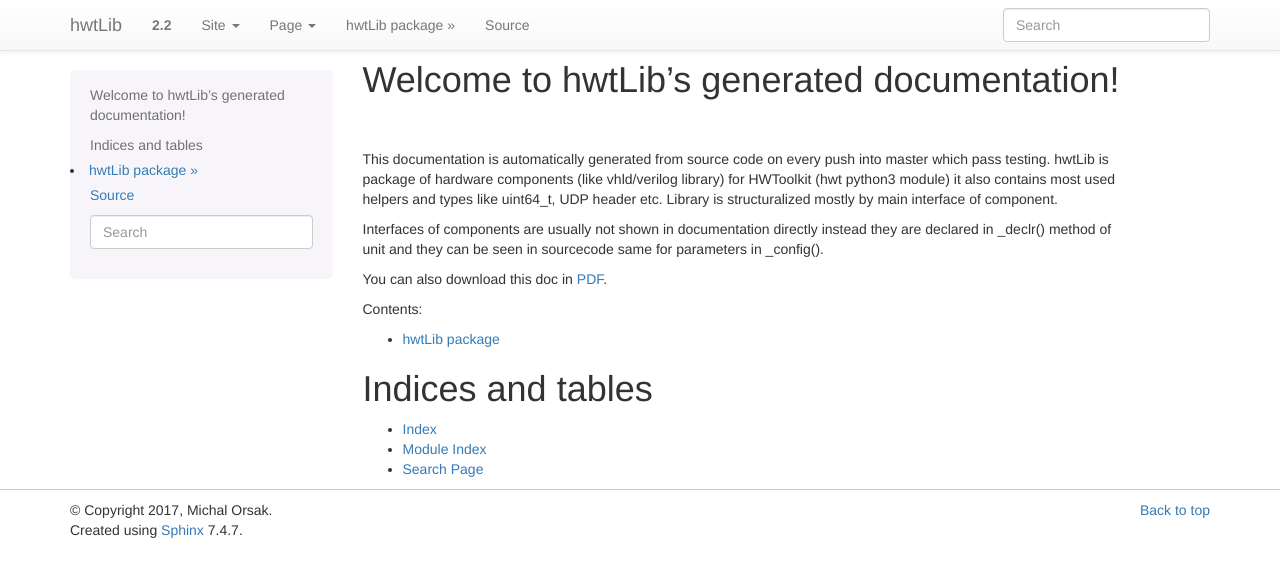
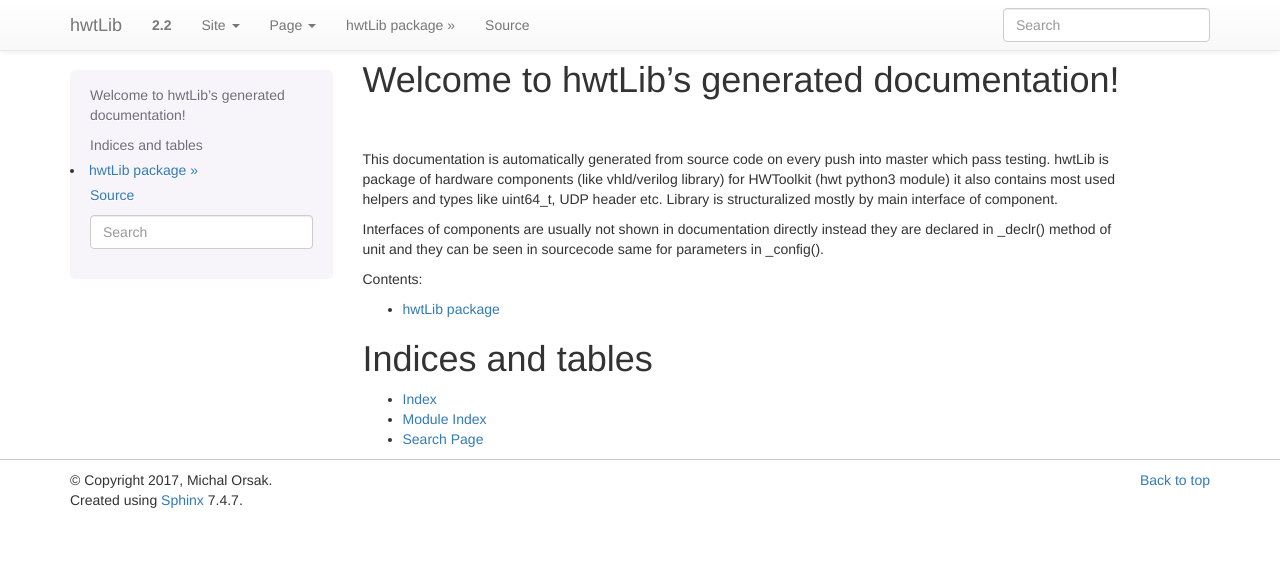
Before and after one commit to Nic30/hwtLib, a Sphinx documentation site: the page built from docs/index.rst, in a window 1280 px wide. Shown: the top 577 px of the page. Built offline with Sphinx 7.4.7, drawn with Linux system fonts in a browser that asks for light colours; the version number is read from the project's files by our own code.

Commit message:
rm PDF from index.rst as PDF is not build because of images

```diff
--- a/docs/index.rst
+++ b/docs/index.rst
@@ -8,10 +8,6 @@
 
 Interfaces of components are usually not shown in documentation directly
 instead they are declared in _declr() method of unit and they can be seen in sourcecode same for parameters in _config().
-
-
-You can also download this doc in `PDF
-<https://media.readthedocs.org/pdf/hwtlib/latest/hwtlib.pdf>`_.
 
 
 .. toctree::
```
